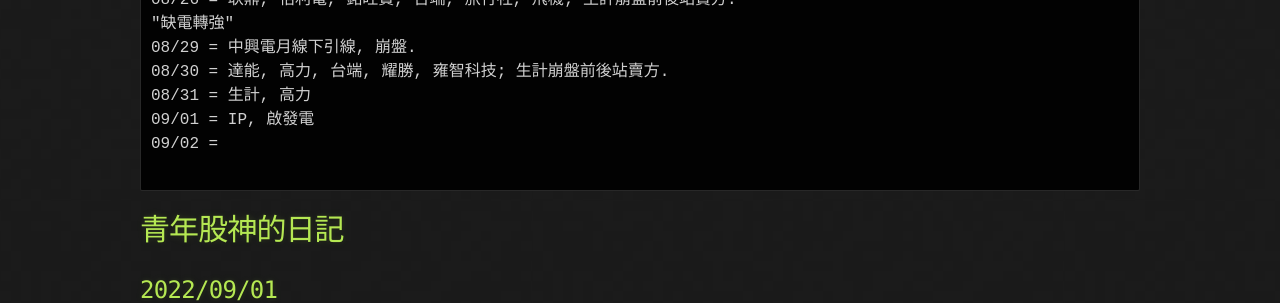
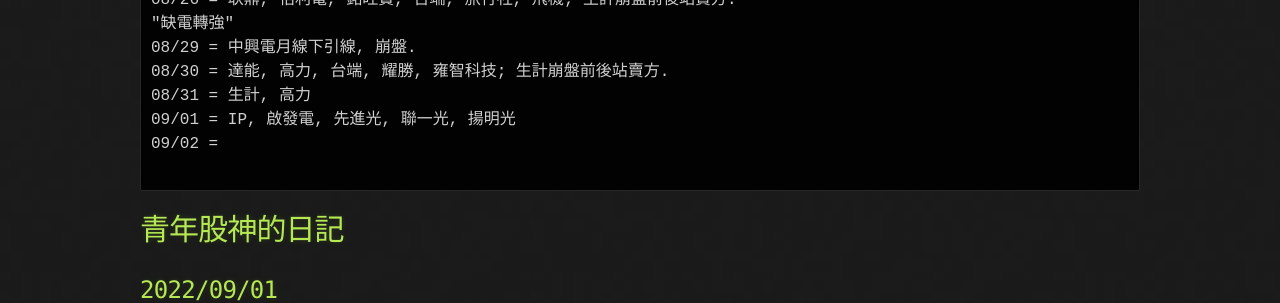
Before and after one commit to lepg5487/Stock_God, a Jekyll site: the page built from index.md, in a window 1280 px wide and 1400 px high. Shown: the part 864-1167 px from the top of the window. Built offline with Jekyll 4.4.1, drawn with Linux system fonts in a browser that asks for light colours; our own code applies the rules of GitHub Pages for plain Markdown files; some of the changed text lies outside the part shown.

Commit message:
Update index.md

````diff
--- a/index.md
+++ b/index.md
@@ -32,7 +32,7 @@
 08/29 = 中興電月線下引線, 崩盤.
 08/30 = 達能, 高力, 台端, 耀勝, 雍智科技; 生計崩盤前後站賣方.
 08/31 = 生計, 高力
-09/01 = IP, 啟發電
+09/01 = IP, 啟發電, 先進光, 聯一光, 揚明光
 09/02 =
 
 ```
````
